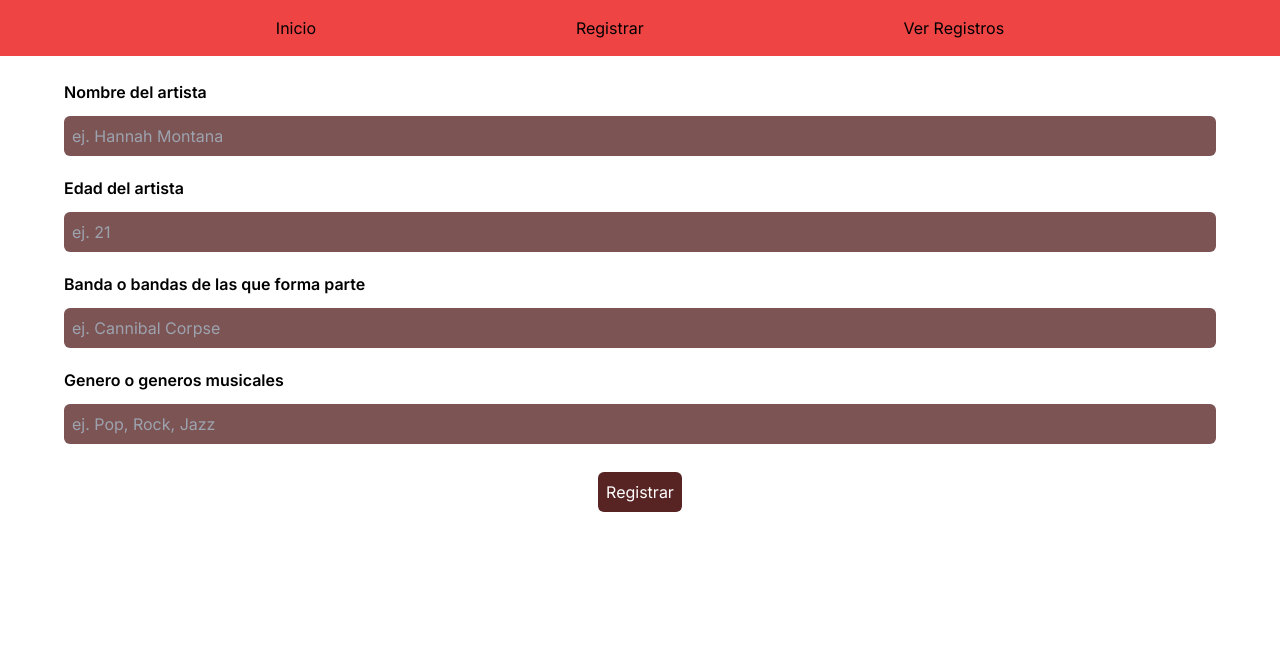
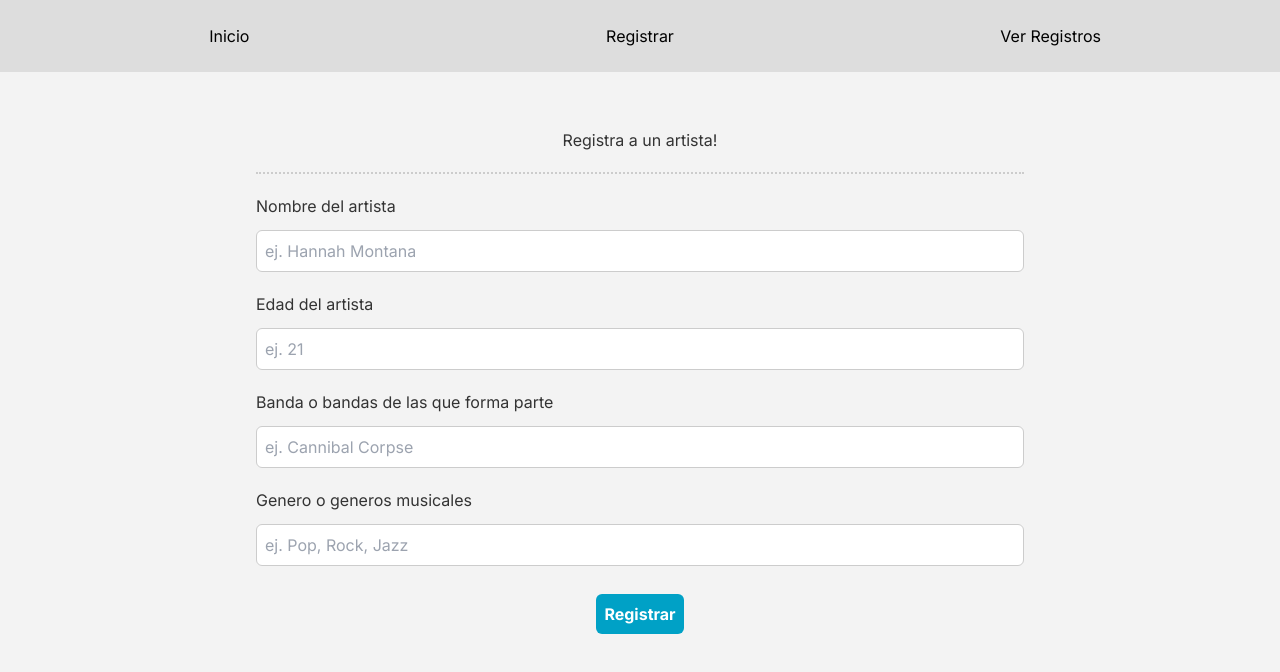
Before and after one commit to JulioMRosas/artistas, a Next.js app: page /register in a window 1280 px wide. Shown: the top 672 px of the page. Built offline with nearby package versions, Linux system fonts and the light colour scheme.

Commit message:
minimal design on form and header components

```diff
--- a/package.json
+++ b/package.json
@@ -9,6 +9,11 @@
     "lint": "next lint"
   },
   "dependencies": {
+    "@emotion/react": "^11.11.1",
+    "@emotion/styled": "^11.11.0",
+    "@headlessui/react": "^1.7.17",
+    "@mui/icons-material": "^5.14.15",
+    "@mui/material": "^5.14.15",
     "@prisma/client": "^5.5.2",
     "next": "13.5.6",
     "react": "^18",
--- a/src/app/layout.js
+++ b/src/app/layout.js
@@ -12,7 +12,7 @@ export const metadata = {
 export default function RootLayout({ children }) {
   return (
     <html lang="en">
-      <body className={inter.className}>
+      <body className={`bg-[#f3f3f3] ${inter.className}`}>
         <Header/>
         {children}
       </body>
--- a/src/components/Form.jsx
+++ b/src/components/Form.jsx
@@ -29,25 +29,27 @@ const Form = () => {
   }
 
   return <>
-    <form className='w-[90%] mt-6 space-y-5'>
+    <form className='w-[50%] min-w-[60%] mt-14 space-y-5'>
+      <h2 className='text-center text-[#333]'>Registra a un artista!</h2>
+      <div className='border-dotted border-b-2 border-[#ccc]'></div>
       <div className='flex flex-col space-y-3'>
-            <label htmlFor="name" className='font-semibold'>Nombre del artista</label>
-            <input type="text" placeholder='ej. Hannah Montana' id='name' className='p-2 rounded-md bg-[#470d0db4]' value={name} onChange={e => setName(e.target.value)}/>
+          <label htmlFor="name" className='text-[#333]'>Nombre del artista</label>
+          <input type="text" placeholder='ej. Hannah Montana' id='name' className='p-2 rounded-md border border-[#ccc]' value={name} onChange={e => setName(e.target.value)}/>
       </div>
       <div className='flex flex-col space-y-3'>
-            <label htmlFor="age" className='font-semibold'>Edad del artista</label>
-            <input type="text" placeholder='ej. 21' id='age' className='p-2 rounded-md bg-[#470d0db4]' value={age} onChange={e => setAge(e.target.value)}/>
+          <label htmlFor="age" className='text-[#333]'>Edad del artista</label>
+          <input type="text" placeholder='ej. 21' id='age' className='p-2 rounded-md border border-[#ccc]' value={age} onChange={e => setAge(e.target.value)}/>
       </div>
       <div className='flex flex-col space-y-3'>
-            <label htmlFor="band" className='font-semibold'>Banda o bandas de las que forma parte</label>
-            <input type="text" placeholder='ej. Cannibal Corpse' id='band' className='p-2 rounded-md bg-[#470d0db4]' value={band} onChange={e => setBand(e.target.value)}/>
+          <label htmlFor="band" className='text-[#333]'>Banda o bandas de las que forma parte</label>
+          <input type="text" placeholder='ej. Cannibal Corpse' id='band' className='p-2 rounded-md border border-[#ccc]' value={band} onChange={e => setBand(e.target.value)}/>
       </div>
       <div className='flex flex-col space-y-3'>
-            <label htmlFor="genre" className='font-semibold'>Genero o generos musicales</label>
-            <input type="text" placeholder='ej. Pop, Rock, Jazz' id='genre' className='p-2 rounded-md resize-none bg-[#470d0db4]' value={genre} onChange={e => setGenre(e.target.value)}/>
+          <label htmlFor="genre" className='text-[#333]'>Genero o generos musicales</label>
+          <input type="text" placeholder='ej. Pop, Rock, Jazz' id='genre' className='p-2 rounded-md border border-[#ccc]' value={genre} onChange={e => setGenre(e.target.value)}/>
       </div>
       <div className='flex justify-center'>
-            <input type="submit" value="Registrar" className='text-white bg-[#470d0de7] mt-2 p-2 rounded-md cursor-pointer' onClick={handleSubmit}/>
+          <input type="submit" value="Registrar" className='font-bold text-[#fff] bg-[#00A1C6] mt-2 p-2 rounded-md cursor-pointer' onClick={handleSubmit}/>
       </div>
     </form>
   </>
--- a/src/components/Header.jsx
+++ b/src/components/Header.jsx
@@ -1,13 +1,52 @@
+"use client";
 import React from 'react';
 import Link from 'next/link';
+import { Popover, Transition } from '@headlessui/react';
+import MenuIcon from '@mui/icons-material/Menu';
+import HomeIcon from '@mui/icons-material/Home';
+import AppRegistrationIcon from '@mui/icons-material/AppRegistration';
+import PageviewIcon from '@mui/icons-material/Pageview';
 
 const Header = () => {
   return (
-    <header className='hidden sm:flex justify-evenly p-4 bg-red-500'>
-        <Link href={"../"}>Inicio</Link>
-        <Link href={"../register"}>Registrar</Link>
-        <Link href={"../consult"}>Ver Registros</Link>
-    </header>
+    <>
+      {/* Normal menu */}
+      <header className='hidden sm:grid grid-cols-3 p-6 bg-[#DDDDDD]'>
+          <Link href={"../"} className='justify-self-center'>Inicio</Link>
+          <Link href={"../register"} className='justify-self-center'>Registrar</Link>
+          <Link href={"../consult"} className='justify-self-center'>Ver Registros</Link>
+      </header>
+
+      {/* Responsive menu */}
+      <Popover className='sm:hidden p-6 bg-[#DDDDDD]'>
+        <Popover.Button>
+          <MenuIcon />
+        </Popover.Button>
+        <Transition
+          enter="transition-opacity duration-75"
+          enterFrom="opacity-0"
+          enterTo="opacity-100"
+          leave="transition-opacity duration-150"
+          leaveFrom="opacity-100"
+          leaveTo="opacity-0"
+        >
+          <Popover.Overlay className="fixed inset-0 bg-black opacity-30" />
+          <Popover.Panel className='absolute text-[#333] bg-[#DDDDDD] p-6 rounded-md w-2/4 border border-[#333]'>
+            <ul className='space-y-5'>
+              <li>
+                <Link href={'../'}><HomeIcon className='-translate-y-1 mr-1'/>Inicio</Link>
+              </li>
+              <li>
+                <Link href={'../register'}><AppRegistrationIcon className='-translate-y-1 mr-1'/>Registrar</Link>
+              </li>
+              <li>
+                <Link href={'../consult'}><PageviewIcon className='-translate-y-1 mr-1'/>Ver Registros</Link>
+              </li>
+            </ul>
+          </Popover.Panel>
+        </Transition>
+     </Popover>
+    </>
   )
 }
 
```
Also changed, not shown: 1 other file (tests, documents, lock files or other folders). Lines whose indentation alone changed are shown as unchanged.
